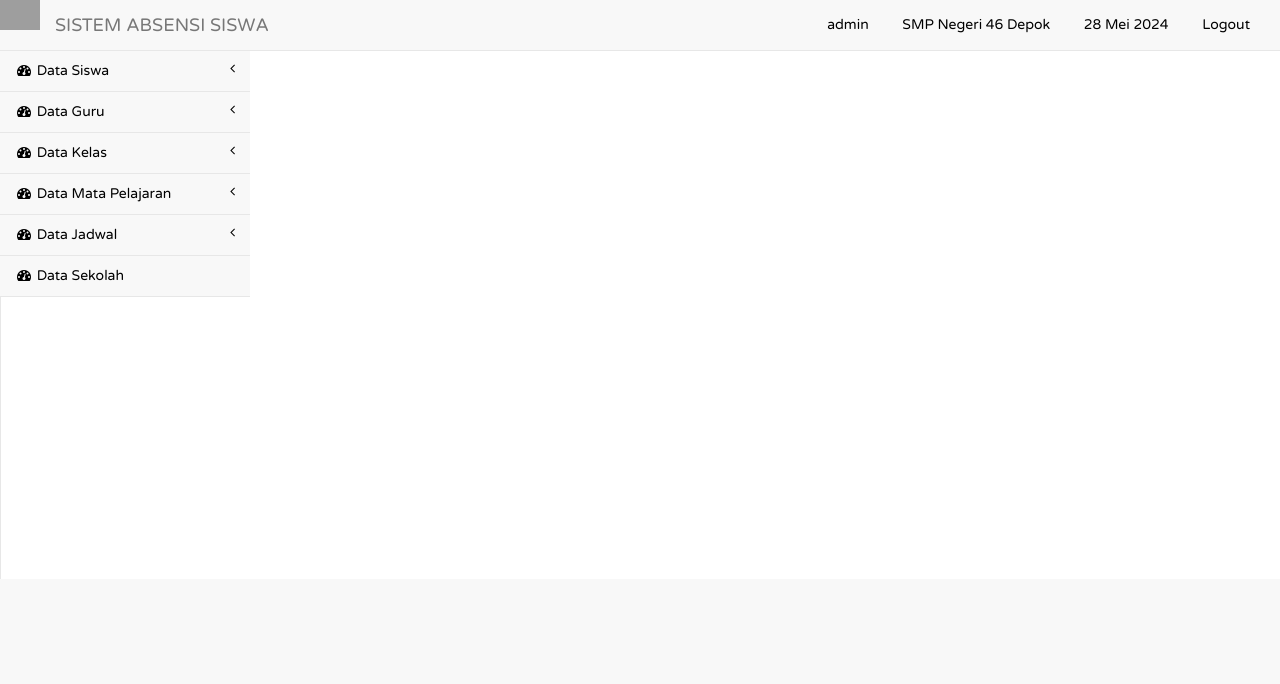
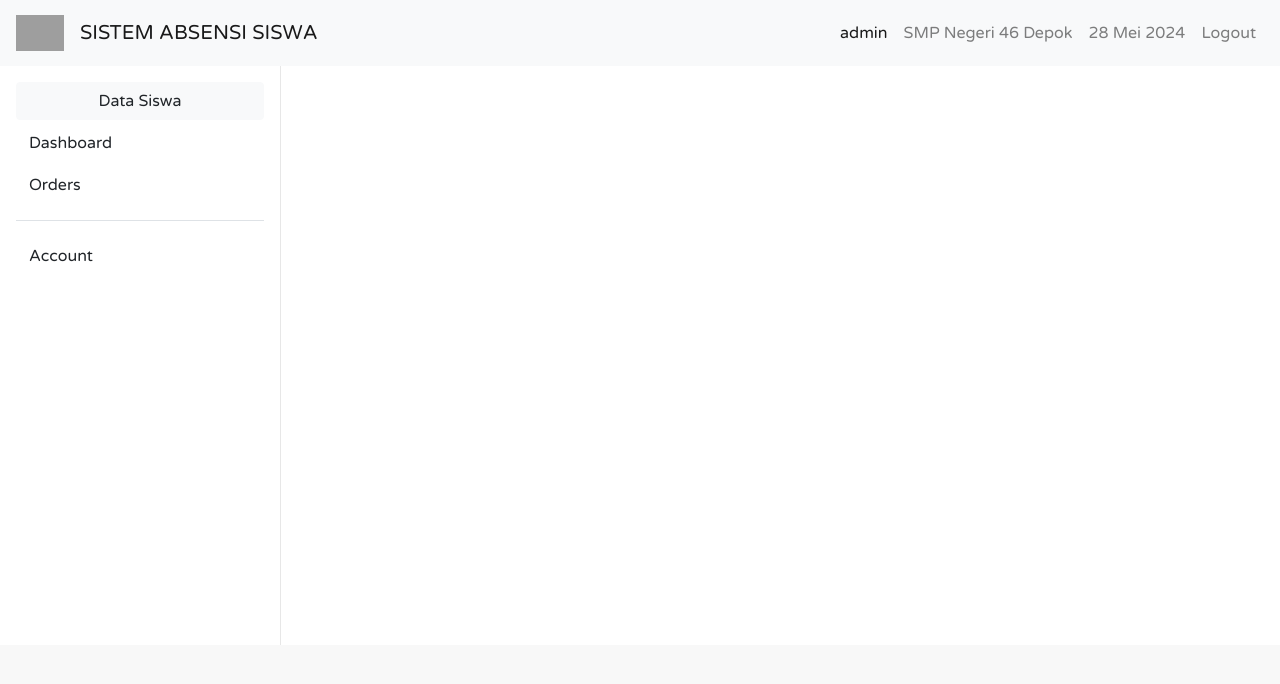
Before and after one commit to alaikhaikal951/sistem-absensi-sekolah, a PHP site: page /tcpdf/media.php?module=2 in a window 1280 px wide. Shown: the top 684 px of the page. Run offline with PHP 8.4, Linux system fonts and the light colour scheme; a user stored in the database is signed in; data comes from the database, SQL or seed files in the repository; some web fonts are replaced; grey boxes are pictures that could not be loaded.

Commit message:
ref(feat): change navbar, side nav, and page wrapper style

```diff
--- a/media.php
+++ b/media.php
@@ -17,13 +17,12 @@ if (!empty($_SESSION['nama'])) {
     <head>
 
         <meta charset="utf-8">
-        <meta name="viewport" content="width=device-width, initial-scale=1.0">
+        <meta name="viewport" content="width=device-width, initial-scale=1, shrink-to-fit=no">
 
-        <title>SISTEM ABSENSI SISWA</title>
+        <title>SISTEM ABSENSI SISWA | Home</title>
 
         <!-- Core CSS - Include with every page -->
-        <link href="css/bootstrap.min.css" rel="stylesheet">
-        <!-- <link rel="stylesheet" href="https://cdn.jsdelivr.net/npm/bootstrap@4.0.0/dist/css/bootstrap.min.css" integrity="sha384-Gn5384xqQ1aoWXA+058RXPxPg6fy4IWvTNh0E263XmFcJlSAwiGgFAW/dAiS6JXm" crossorigin="anonymous"> -->
+        <link rel="stylesheet" href="https://cdn.jsdelivr.net/npm/bootstrap@4.4.1/dist/css/bootstrap.min.css" integrity="sha384-Vkoo8x4CGsO3+Hhxv8T/Q5PaXtkKtu6ug5TOeNV6gBiFeWPGFN9MuhOf23Q9Ifjh" crossorigin="anonymous">
         <link href="font-awesome/css/font-awesome.css" rel="stylesheet">
         <link rel="stylesheet" href="css/style.css">
 
@@ -80,27 +79,19 @@ if (!empty($_SESSION['nama'])) {
     </head>
 
     <body>
-
-        <div id="wrapper">
-
-            <nav class="navbar navbar-default navbar-fixed-top" role="navigation" style="margin-bottom: 0">
-                <div class="navbar-header">
-                    <button type="button" class="navbar-toggle" data-toggle="collapse" data-target=".sidebar-collapse">
-                        <span class="sr-only">Toggle navigation</span>
-                        <span class="icon-bar"></span>
-                        <span class="icon-bar"></span>
-                        <span class="icon-bar"></span>
-                    </button>
-                    <div class="" style="display: flex;">
-                        <img src="./asset/logo.png" alt="" style="width: 4rem;" class="m-3">
-                        <a class="navbar-brand" href="media.php?module=home">SISTEM ABSENSI SISWA</a>
-                    </div>
-                </div>
-                <!-- /.navbar-header -->
-
-                <ul class="nav navbar-top-links navbar-right">
-                    <li class="dropdown">
-                        <a class="dropdown-toggle" data-toggle="dropdown" href="#">
+        <!-- test nav -->
+        <nav class="navbar navbar-expand-lg navbar-light bg-light">
+            <div class="d-flex navbar-brand align-items-center">
+                <img src="./asset/logo.png" alt="" class="mr-3" style="width: 3rem;">
+                <a class="navbar-brand" href="media.php?module=home">SISTEM ABSENSI SISWA</a>
+            </div>
+            <button class="navbar-toggler" type="button" data-toggle="collapse" data-target="#navbarText" aria-controls="navbarText" aria-expanded="false" aria-label="Toggle navigation">
+                <span class="navbar-toggler-icon"></span>
+            </button>
+            <div class="collapse navbar-collapse" id="navbarText">
+                <ul class="navbar-nav ml-auto">
+                    <li class="nav-item active">
+                        <a class="nav-link" href="#">
                             <?php
                             if ($level == "admin") {
                                 echo $usre;
@@ -110,11 +101,10 @@ if (!empty($_SESSION['nama'])) {
                                 echo "Siswa: $usre";
                             }
                             ?>
-
                         </a>
                     </li>
-                    <li class="dropdown">
-                        <a class="dropdown-toggle" data-toggle="dropdown" href="#">
+                    <li class="nav-item">
+                        <span class="nav-link" href="#">
                             <?php
                             if ($level == "admin" or $level == "guru") {
                                 $sqla = mysqli_query($conn, "select * from sekolah where id='$idd'");
@@ -128,11 +118,10 @@ if (!empty($_SESSION['nama'])) {
                                 echo "Kelas: $rs[nama] | $rsa[nama]";
                             }
                             ?>
-                        </a>
+                        </span>
                     </li>
-
-                    <li class="dropdown">
-                        <a class="dropdown-toggle" data-toggle="dropdown" href="#">
+                    <li class="nav-item">
+                        <span class="nav-link" href="#">
                             <?php
                             $tgl_lengkap = tgl_ina(date("Y-m-d"));
                             if ($level == "guru") {
@@ -143,150 +132,87 @@ if (!empty($_SESSION['nama'])) {
                                 echo "$tgl_lengkap";
                             }
                             ?>
-                        </a>
+                        </span>
                     </li>
-                    <li class="dropdown">
-                        <a class="dropdown-toggle" data-toggle="" href="logout.php">
+                    <li class="nav-item">
+                        <a class="nav-link" href="logout.php">
                             <?php echo "Logout"; ?>
                         </a>
                     </li>
+                </ul>
+            </div>
+        </nav>
 
-                    <!-- /.dropdown -->
+        <div class="d-flex">
+            <!-- side nav -->
+            <div class="flex-shrink-0 p-3 bg-white" style="width: 280px;">
+                <ul class="list-unstyled ps-0">
+                    <?php if ($level == 'admin') { ?>
+                        <li class="mb-1">
+                            <button class="btn btn-light rounded collapsed w-100" data-toggle="collapse" data-target="#home-collapse" aria-expanded="false">
+                                Data Siswa
+                            </button>
+                            <div class="collapse mt-2 ml-3" id="home-collapse">
+                                <ul class="btn-toggle-nav list-unstyled fw-normal pb-1 small">
+                                    <li><a href="media.php?module=input_siswa&act=input" class="link-dark rounded mb-2">Input Data</a></li>
+                                    <li><a href="media.php?module=tampil" class="link-dark rounded mb-2">Lihat Data</a></li>
+                                </ul>
+                            </div>
+                        </li>
+                    <?php } ?>
+                    <li class="mb-1">
+                        <button class="btn btn-toggle align-items-center rounded collapsed" data-bs-toggle="collapse" data-bs-target="#dashboard-collapse" aria-expanded="false">
+                            Dashboard
+                        </button>
+                        <div class="collapse" id="dashboard-collapse">
+                            <ul class="btn-toggle-nav list-unstyled fw-normal pb-1 small">
+                                <li><a href="#" class="link-dark rounded">Overview</a></li>
+                                <li><a href="#" class="link-dark rounded">Weekly</a></li>
+                                <li><a href="#" class="link-dark rounded">Monthly</a></li>
+                                <li><a href="#" class="link-dark rounded">Annually</a></li>
+                            </ul>
+                        </div>
+                    </li>
+                    <li class="mb-1">
+                        <button class="btn btn-toggle align-items-center rounded collapsed" data-bs-toggle="collapse" data-bs-target="#orders-collapse" aria-expanded="false">
+                            Orders
+                        </button>
+                        <div class="collapse" id="orders-collapse">
+                            <ul class="btn-toggle-nav list-unstyled fw-normal pb-1 small">
+                                <li><a href="#" class="link-dark rounded">New</a></li>
+                                <li><a href="#" class="link-dark rounded">Processed</a></li>
+                                <li><a href="#" class="link-dark rounded">Shipped</a></li>
+                                <li><a href="#" class="link-dark rounded">Returned</a></li>
+                            </ul>
+                        </div>
+                    </li>
+                    <li class="border-top my-3"></li>
+                    <li class="mb-1">
+                        <button class="btn btn-toggle align-items-center rounded collapsed" data-bs-toggle="collapse" data-bs-target="#account-collapse" aria-expanded="false">
+                            Account
+                        </button>
+                        <div class="collapse" id="account-collapse">
+                            <ul class="btn-toggle-nav list-unstyled fw-normal pb-1 small">
+                                <li><a href="#" class="link-dark rounded">New...</a></li>
+                                <li><a href="#" class="link-dark rounded">Profile</a></li>
+                                <li><a href="#" class="link-dark rounded">Settings</a></li>
+                                <li><a href="#" class="link-dark rounded">Sign out</a></li>
+                            </ul>
+                        </div>
+                    </li>
                 </ul>
-                <!-- /.navbar-top-links -->
+            </div>
 
-                <div class="navbar-default navbar-static-side" role="navigation">
-                    <div class="sidebar-collapse">
-                        <ul class="nav" id="side-menu">
-
-                            <?php if ($level == 'admin') { ?>
-
-                                <li>
-                                    <a href="#"><i class="fa fa-dashboard fa-fw"></i> Data Siswa<span class="fa arrow"></span></a>
-                                    <ul class="nav nav-second-level">
-                                        <li>
-                                            <a href="media.php?module=input_siswa&act=input">Input Data</a>
-                                        </li>
-                                        <li>
-                                            <a href="media.php?module=tampil">View Data</a>
-                                        </li>
-                                    </ul>
-                                    <!-- /.nav-second-level -->
-                                </li>
-
-                                <li>
-                                    <a href="#"><i class="fa fa-dashboard fa-fw"></i> Data Guru<span class="fa arrow"></span></a>
-                                    <ul class="nav nav-second-level">
-
-                                        <li>
-                                            <a href="media.php?module=input_guru&act=input">Input Data</a>
-                                        </li>
-                                        <li>
-                                            <a href="media.php?module=guru">View Data</a>
-                                        </li>
-                                    </ul>
-                                    <!-- /.nav-second-level -->
-                                </li>
-                            <?php } ?>
-
-                            <?php if ($level == 'admin') { ?>
-
-                                <li>
-                                    <a href="#"><i class="fa fa-dashboard fa-fw"></i> Data Kelas<span class="fa arrow"></span></a>
-                                    <ul class="nav nav-second-level">
-                                        <li>
-                                            <a href="media.php?module=input_kelas&act=input">Input Data</a>
-                                        </li>
-                                        <li>
-                                            <a href="media.php?module=kelas">View Data</a>
-                                        </li>
-                                    </ul>
-                                    <!-- /.nav-second-level -->
-                                </li>
-                            <?php } ?>
-
-                            <?php if ($level == 'admin') { ?>
-
-                                <li>
-                                    <a href="#"><i class="fa fa-dashboard fa-fw"></i> Data Mata Pelajaran<span class="fa arrow"></span></a>
-                                    <ul class="nav nav-second-level">
-                                        <li>
-                                            <a href="media.php?module=input_pelajaran&act=input">Input Data</a>
-                                        </li>
-                                        <li>
-                                            <a href="media.php?module=mata_pelajaran">View Data</a>
-                                        </li>
-                                    </ul>
-                                    <!-- /.nav-second-level -->
-                                </li>
-                            <?php } ?>
-
-                            <?php if ($level == 'admin') { ?>
-
-                                <li>
-                                    <a href="#"><i class="fa fa-dashboard fa-fw"></i> Data Jadwal<span class="fa arrow"></span></a>
-                                    <ul class="nav nav-second-level">
-                                        <li>
-                                            <a href="media.php?module=input_jadwal&act=input">Input Data</a>
-                                        </li>
-                                        <li>
-                                            <a href="media.php?module=senin">View Data</a>
-                                        </li>
-                                    </ul>
-                                    <!-- /.nav-second-level -->
-                                </li>
-                            <?php } ?>
-
-                            <?php if ($level == 'admin') { ?>
-
-                                <li>
-                                    <a href="media.php?module=sekolah"><i class="fa fa-dashboard fa-fw"></i> Data Sekolah</a>
-                                    <!-- /.nav-second-level -->
-                                </li>
-
-                            <?php } ?>
-
-                            <?php if ($level == 'user') { ?>
-                                <li>
-                                    <a href="media.php?module=siswa_senin"><i class="fa fa-bar-chart-o fa-fw"></i> Jadwal Belajar</a>
-                                </li>
-                            <?php } ?>
-                            <?php if ($level == 'guru') { ?>
-                                <li>
-                                    <a href="media.php?module=jadwal_mengajar"><i class="fa fa-bar-chart-o fa-fw"></i> Jadwal Mengajar</a>
-                                </li>
-                            <?php } ?>
-                            <?php if ($level == 'guru') { ?>
-                                <li>
-                                    <a href="media.php?module=guru_det"><i class="fa fa-dashboard fa-fw"></i> Data Guru</a>
-                                </li>
-                            <?php } ?>
-                            <?php if ($level == 'user') { ?>
-                                <li>
-                                    <a href="media.php?module=siswa_det"><i class="fa fa-dashboard fa-fw"></i> Data Siswa</a>
-                                </li>
-                            <?php } ?>
-
-                        </ul>
-                        <!-- /#side-menu -->
-                    </div>
-                    <!-- /.sidebar-collapse -->
-                </div>
-                <!-- /.navbar-static-side -->
-            </nav>
-
+            <!-- page-wrapper -->
             <div id="page-wrapper">
                 <?php include "content.php";  ?>
             </div>
-            <!-- /#page-wrapper -->
-
         </div>
-        <!-- /#wrapper -->
 
         <!-- Core Scripts - Include with every page -->
-        <script src="js/jquery-1.10.2.js"></script>
-        <script src="js/bootstrap.min.js"></script>
-        <script src="js/plugins/metisMenu/jquery.metisMenu.js"></script>
+        <script src="https://code.jquery.com/jquery-3.3.1.slim.min.js" integrity="sha384-q8i/X+965DzO0rT7abK41JStQIAqVgRVzpbzo5smXKp4YfRvH+8abtTE1Pi6jizo" crossorigin="anonymous"></script>
+        <script src="https://cdn.jsdelivr.net/npm/popper.js@1.14.3/dist/umd/popper.min.js" integrity="sha384-ZMP7rVo3mIykV+2+9J3UJ46jBk0WLaUAdn689aCwoqbBJiSnjAK/l8WvCWPIPm49" crossorigin="anonymous"></script>
+        <script src="https://cdn.jsdelivr.net/npm/bootstrap@4.1.3/dist/js/bootstrap.min.js" integrity="sha384-ChfqqxuZUCnJSK3+MXmPNIyE6ZbWh2IMqE241rYiqJxyMiZ6OW/JmZQ5stwEULTy" crossorigin="anonymous"></script>
 
         <!-- Page-Level Plugin Scripts - Tables -->
         <script src="js/plugins/dataTables/jquery.dataTables.js"></script>
```
